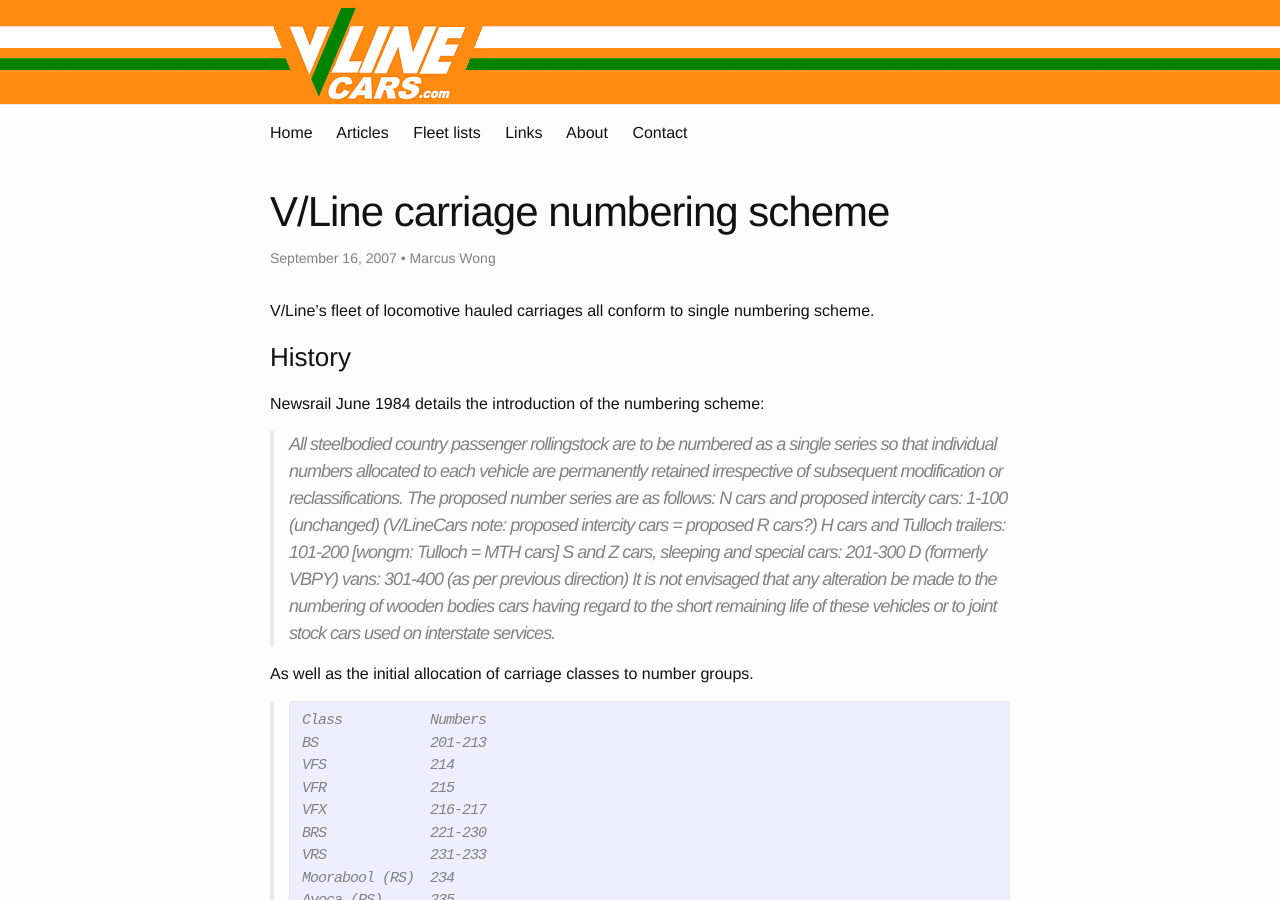
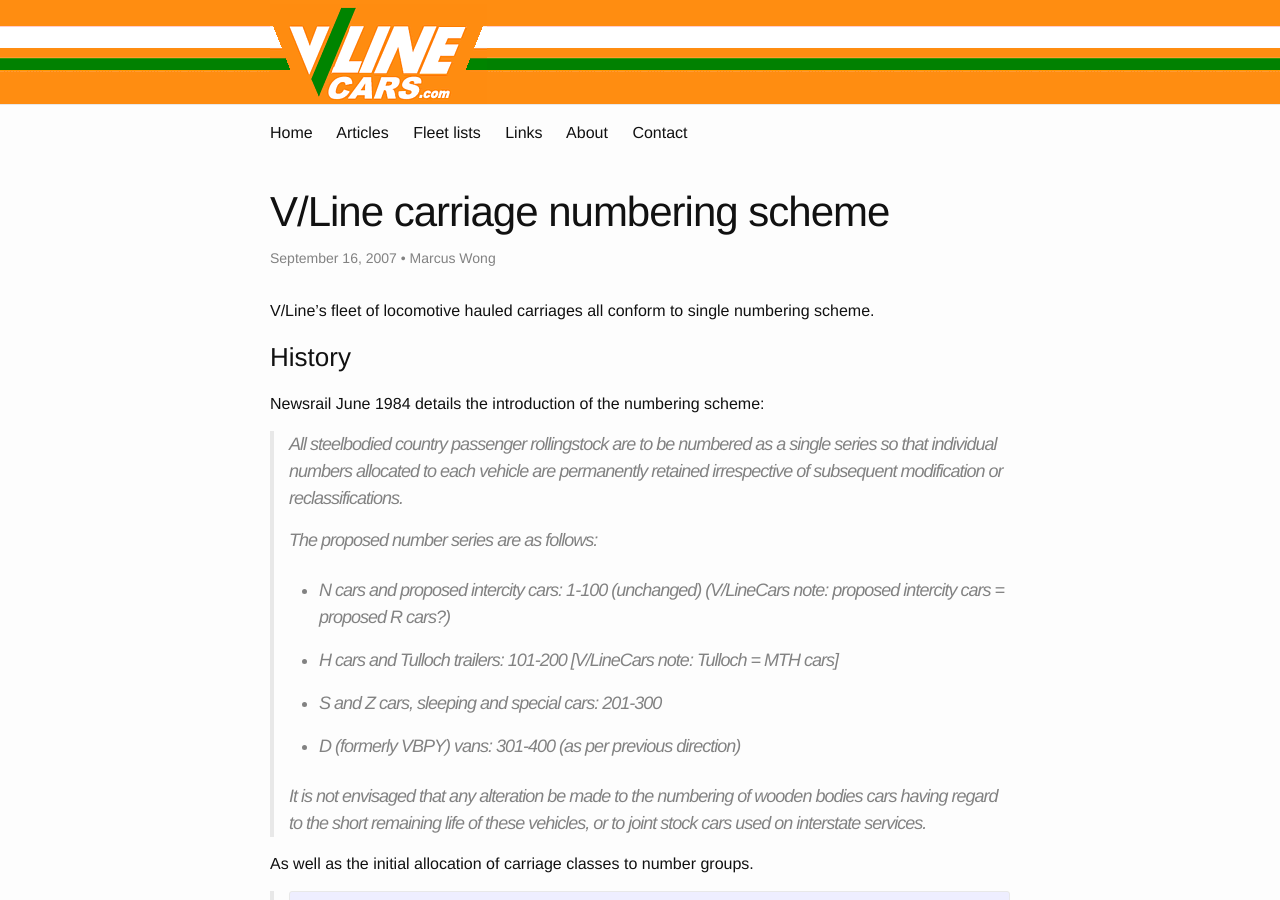
Before and after one commit to vlinecars/vlinecars.github.io, a Jekyll site: the page built from _posts/2007-09-16-vline-carriage-numbering.md, in a window 1280 px wide and 900 px high. Built offline with Jekyll 4.4.1, drawn with Linux system fonts in a browser that asks for light colours.

Commit message:
Formatting carriage numbers page

```diff
--- a/_posts/2007-09-16-vline-carriage-numbering.md
+++ b/_posts/2007-09-16-vline-carriage-numbering.md
@@ -13,15 +13,16 @@ V/Line's fleet of locomotive hauled carriages all conform to single numbering sc
 
 Newsrail June 1984 details the introduction of the numbering scheme:
 
-<blockquote>
-All steelbodied country passenger rollingstock are to be numbered as a single series so that individual numbers allocated to each vehicle are permanently retained irrespective of subsequent modification or reclassifications. The proposed number series are as follows:
-N cars and proposed intercity cars: 1-100 (unchanged) (V/LineCars note: proposed intercity cars = proposed R cars?)
-H cars and Tulloch trailers: 101-200 [wongm: Tulloch = MTH cars]
-S and Z cars, sleeping and special cars: 201-300
-D (formerly VBPY) vans: 301-400 (as per previous direction)
-
-It is not envisaged that any alteration be made to the numbering of wooden bodies cars having regard to the short remaining life of these vehicles or to joint stock cars used on interstate services.
-</blockquote>
+> All steelbodied country passenger rollingstock are to be numbered as a single series so that individual numbers allocated to each vehicle are permanently retained irrespective of subsequent modification or reclassifications.
+>
+> The proposed number series are as follows:
+>
+> - N cars and proposed intercity cars: 1-100 (unchanged) (V/LineCars note: proposed intercity cars = proposed R cars?)
+> - H cars and Tulloch trailers: 101-200 [V/LineCars note: Tulloch = MTH cars]
+> - S and Z cars, sleeping and special cars: 201-300
+> - D (formerly VBPY) vans: 301-400 (as per previous direction)
+>
+It is not envisaged that any alteration be made to the numbering of wooden bodies cars having regard to the short remaining life of these vehicles, or to joint stock cars used on interstate services.
 
 As well as the initial allocation of carriage classes to number groups.
 
```
